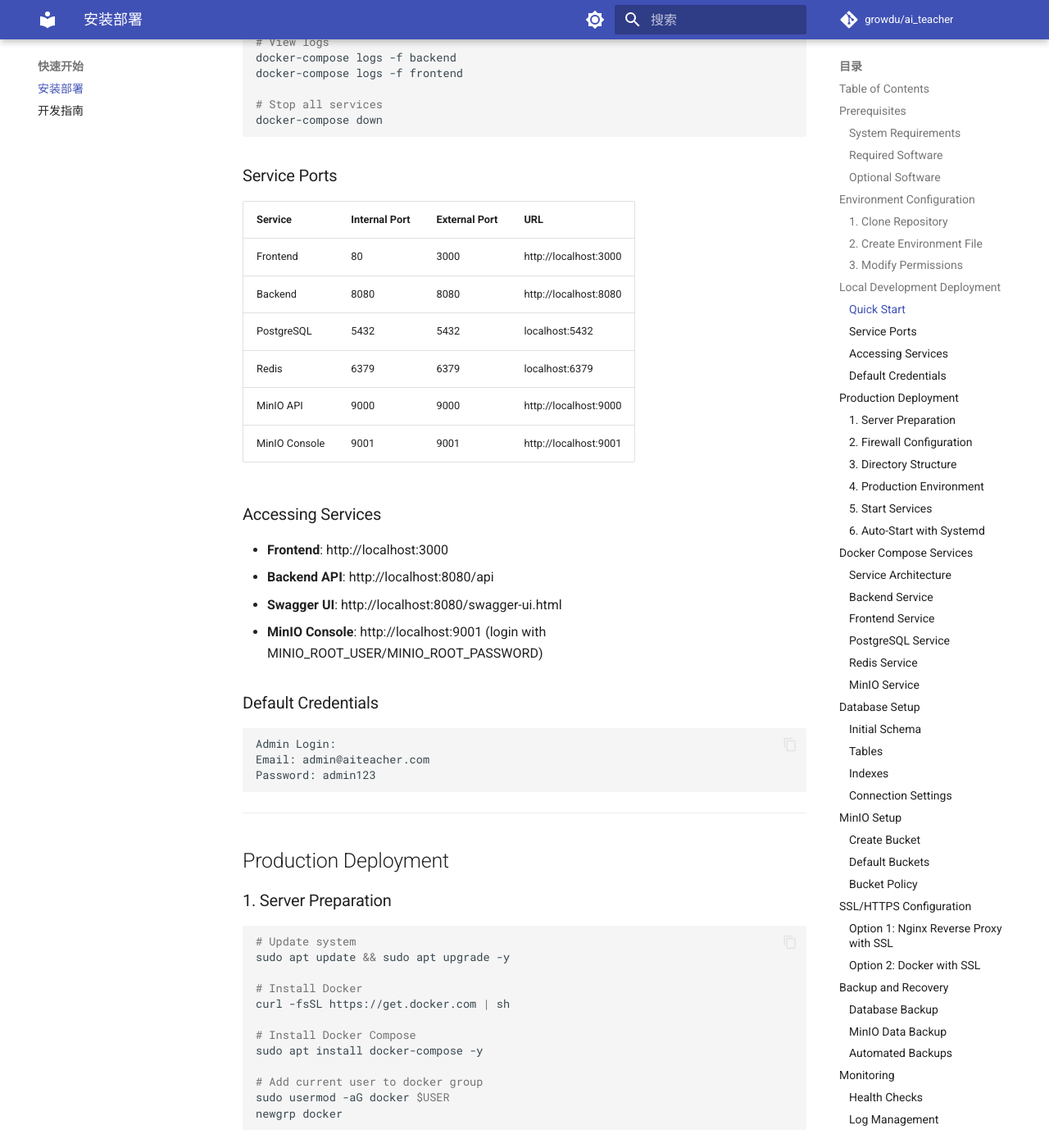
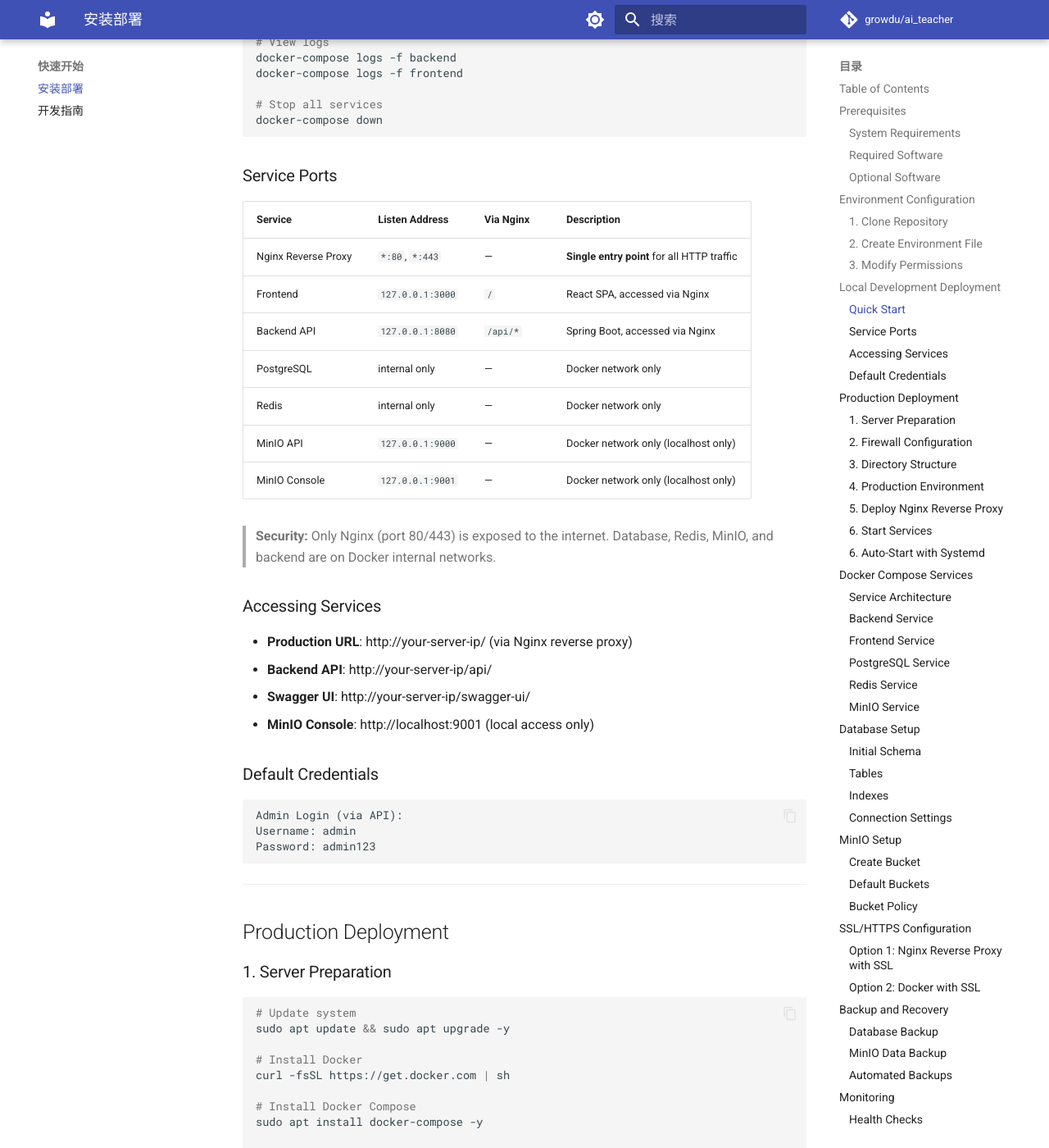
Before and after one commit to growdu/ai_teacher, an MkDocs documentation site: the page built from docs/DEPLOYMENT.md, in a window 1280 px wide and 1400 px high, scrolled down 2782 px. Shown: the whole window at 82% size. Built offline with MkDocs 1.6.1 and Material for MkDocs 9.7.7, drawn with Linux system fonts in a browser that asks for light colours; comment, search, counter and statistics services are not loaded; some of the changed text lies outside the part shown.

Commit message:
docs: update DEPLOYMENT.md with Nginx reverse proxy, correct AI env vars, service ports table; add .env.example

````diff
--- a/docs/DEPLOYMENT.md
+++ b/docs/DEPLOYMENT.md
@@ -122,27 +122,30 @@ docker-compose down
 
 ### Service Ports
 
-| Service | Internal Port | External Port | URL |
-|---------|---------------|---------------|-----|
-| Frontend | 80 | 3000 | http://localhost:3000 |
-| Backend | 8080 | 8080 | http://localhost:8080 |
-| PostgreSQL | 5432 | 5432 | localhost:5432 |
-| Redis | 6379 | 6379 | localhost:6379 |
-| MinIO API | 9000 | 9000 | http://localhost:9000 |
-| MinIO Console | 9001 | 9001 | http://localhost:9001 |
+| Service | Listen Address | Via Nginx | Description |
+|---------|---------------|-----------|-------------|
+| Nginx Reverse Proxy | `*:80`, `*:443` | — | **Single entry point** for all HTTP traffic |
+| Frontend | `127.0.0.1:3000` | `/` | React SPA, accessed via Nginx |
+| Backend API | `127.0.0.1:8080` | `/api/*` | Spring Boot, accessed via Nginx |
+| PostgreSQL | internal only | — | Docker network only |
+| Redis | internal only | — | Docker network only |
+| MinIO API | `127.0.0.1:9000` | — | Docker network only (localhost only) |
+| MinIO Console | `127.0.0.1:9001` | — | Docker network only (localhost only) |
+
+> **Security:** Only Nginx (port 80/443) is exposed to the internet. Database, Redis, MinIO, and backend are on Docker internal networks.
 
 ### Accessing Services
 
-- **Frontend**: http://localhost:3000
-- **Backend API**: http://localhost:8080/api
-- **Swagger UI**: http://localhost:8080/swagger-ui.html
-- **MinIO Console**: http://localhost:9001 (login with MINIO_ROOT_USER/MINIO_ROOT_PASSWORD)
+- **Production URL**: http://your-server-ip/ (via Nginx reverse proxy)
+- **Backend API**: http://your-server-ip/api/
+- **Swagger UI**: http://your-server-ip/swagger-ui/
+- **MinIO Console**: http://localhost:9001 (local access only)
 
 ### Default Credentials
 
 ```
-Admin Login:
-Email: admin@aiteacher.com
+Admin Login (via API):
+Username: admin
 Password: admin123
 ```
 
@@ -212,12 +215,27 @@ MINIO_ROOT_PASSWORD=production_minio_password
 # JWT - Use a strong, unique secret
 JWT_SECRET=production_jwt_secret_at_least_256_bits_long_for_security
 
-# AI Keys
-OPENAI_API_KEY=sk-prod-openai-key
-CLAUDE_API_KEY=sk-ant-prod-claude-key
+# AI Provider Keys (AI_ prefix for docker-compose)
+AI_OPENAI_API_KEY=sk-prod...key
+AI_CLAUDE_API_KEY=sk-ant...key
+AI_QWEN_API_KEY=sk-prod...key
+AI_MINIMAX_API_KEY=your-minimax-key
+AI_MINIMAX_VIDEO_API_KEY=your-minimax-video-key
 ```
 
-### 5. Start Services
+### 5. Deploy Nginx Reverse Proxy
+
+The project includes a production-ready Nginx configuration managed by Docker Compose. No separate Nginx installation is required — the `nginx` service in docker-compose.yml handles all reverse proxy duties.
+
+If you need to install Nginx on the host (not required with Docker setup):
+
+```bash
+# Not required — Nginx runs as a Docker container (nginx:alpine)
+# Docker Compose automatically starts the nginx service
+docker compose up -d nginx
+```
+
+### 6. Start Services
 
 ```bash
 cd /opt/ai-teacher
````
Also changed, not shown: 1 other file.
